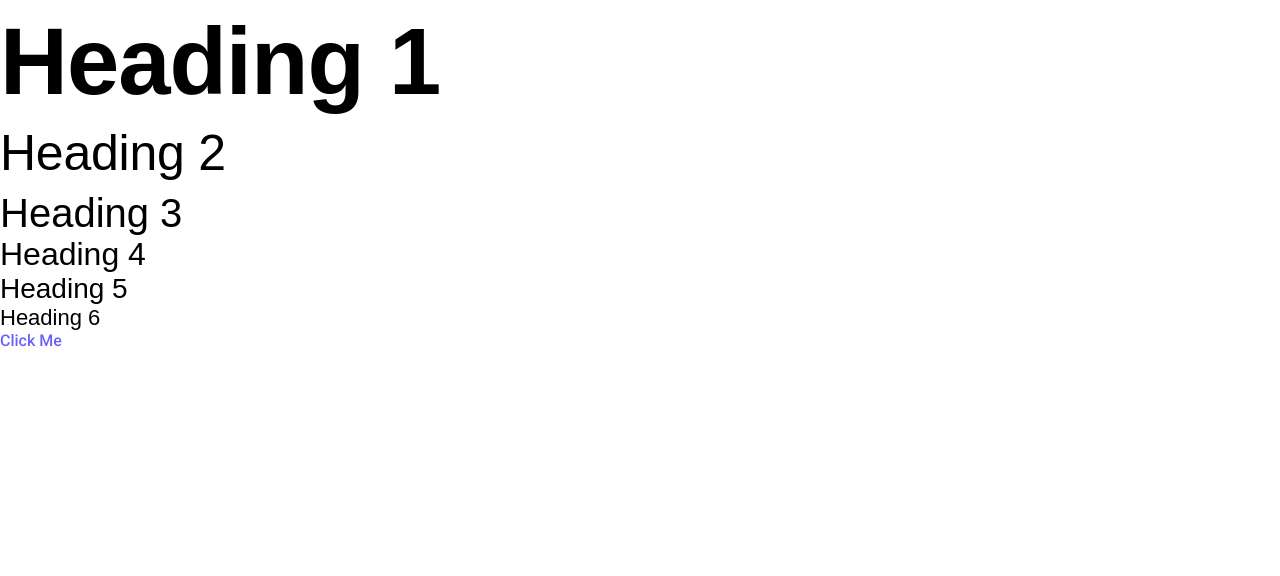
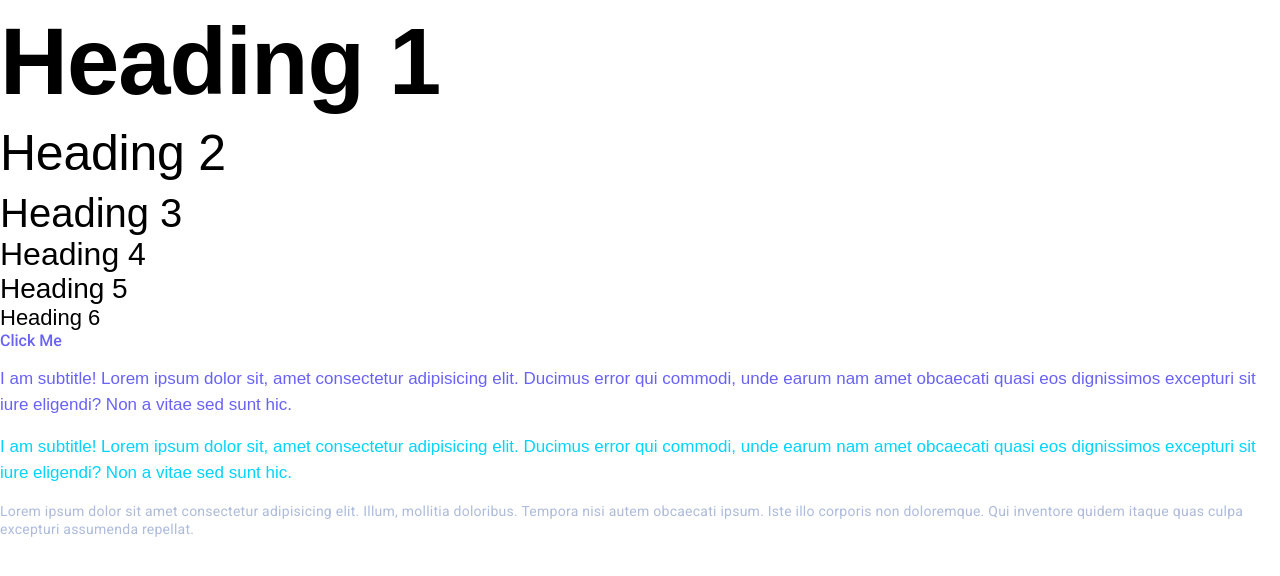
Before and after one commit to surisurikim/swipe_project, a plain HTML site: page swipe.html in a window 1280 px wide. Drawn offline with Linux system fonts and the light colour scheme; a web font is replaced by a local one.

Commit message:
create text classes - subtitle class & secondary text

```diff
--- a/swipe.css
+++ b/swipe.css
@@ -21,6 +21,12 @@
   --h4-size: 32px;
   --h5-size: 28px;
   --h6-size: 22px;
+  --subtitle-size: 17px;
+  --subtitle-height: 26px;
+  --p-size: 18px;
+  --p-height: 26px;
+  --secondary-text-size: 14px;
+  --secondary-text-height: 18px;
   /* ---------- spacing ---------- */
   --spacing-sm: 8px;
   --spacing-md: 16px;
@@ -98,3 +104,30 @@ a {
 a:hover {
   color: var(--primary-accent);
 }
+
+p {
+  font-size: var(--p-size);
+  line-height: var(--p-height);
+  font-weight: 400;
+  margin: var(--spacing-md) 0;
+}
+
+.subtitle,
+.subtitle2 {
+  color: var(--purple-1);
+  font-family: var(--heading-font);
+  font-weight: 500;
+  font-size: var(--subtitle-size);
+  line-height: var(--subtitle-height);
+}
+
+.subtitle2 {
+  color: var(--blue-1);
+}
+
+.secondary-text {
+  font-size: var(--secondary-text-size);
+  line-height: var(--secondary-text-height);
+  color: var(--text-grey);
+  letter-spacing: 0.25px;
+}
--- a/swipe.html
+++ b/swipe.html
@@ -21,5 +21,21 @@
     <h5>Heading 5</h5>
     <h6>Heading 6</h6>
     <a href="#">Click Me</a>
+    <p class="subtitle">
+      I am subtitle! Lorem ipsum dolor sit, amet consectetur adipisicing elit.
+      Ducimus error qui commodi, unde earum nam amet obcaecati quasi eos
+      dignissimos excepturi sit iure eligendi? Non a vitae sed sunt hic.
+    </p>
+    <p class="subtitle2">
+      I am subtitle! Lorem ipsum dolor sit, amet consectetur adipisicing elit.
+      Ducimus error qui commodi, unde earum nam amet obcaecati quasi eos
+      dignissimos excepturi sit iure eligendi? Non a vitae sed sunt hic.
+    </p>
+    <p class="secondary-text">
+      Lorem ipsum dolor sit amet consectetur adipisicing elit. Illum, mollitia
+      doloribus. Tempora nisi autem obcaecati ipsum. Iste illo corporis non
+      doloremque. Qui inventore quidem itaque quas culpa excepturi assumenda
+      repellat.
+    </p>
   </body>
 </html>
```
